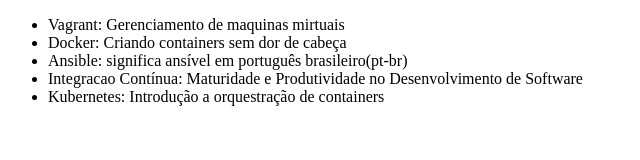
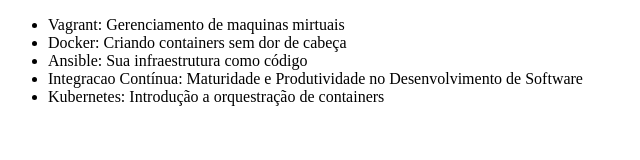
Before and after one commit to GBC1999/curso-git-alura, a plain HTML site: page index.html in a window 1280 px wide. Shown: the whole page, without its empty margins (0-640 px from the left). Drawn offline with Linux system fonts and the light colour scheme.

Commit message:
Alterando curso Ansible

```diff
--- a/index.html
+++ b/index.html
@@ -9,7 +9,7 @@
     <ul>
         <li>Vagrant: Gerenciamento de maquinas mirtuais</li>
         <li>Docker: Criando containers sem dor de cabeça</li>
-        <li>Ansible: significa ansível em português brasileiro(pt-br)</li>
+        <li>Ansible: Sua infraestrutura como código</li>
         <li>Integracao Contínua: Maturidade e Produtividade no Desenvolvimento de Software</li>
         <li>Kubernetes: Introdução a orquestração de containers</li>
     </ul>
```
